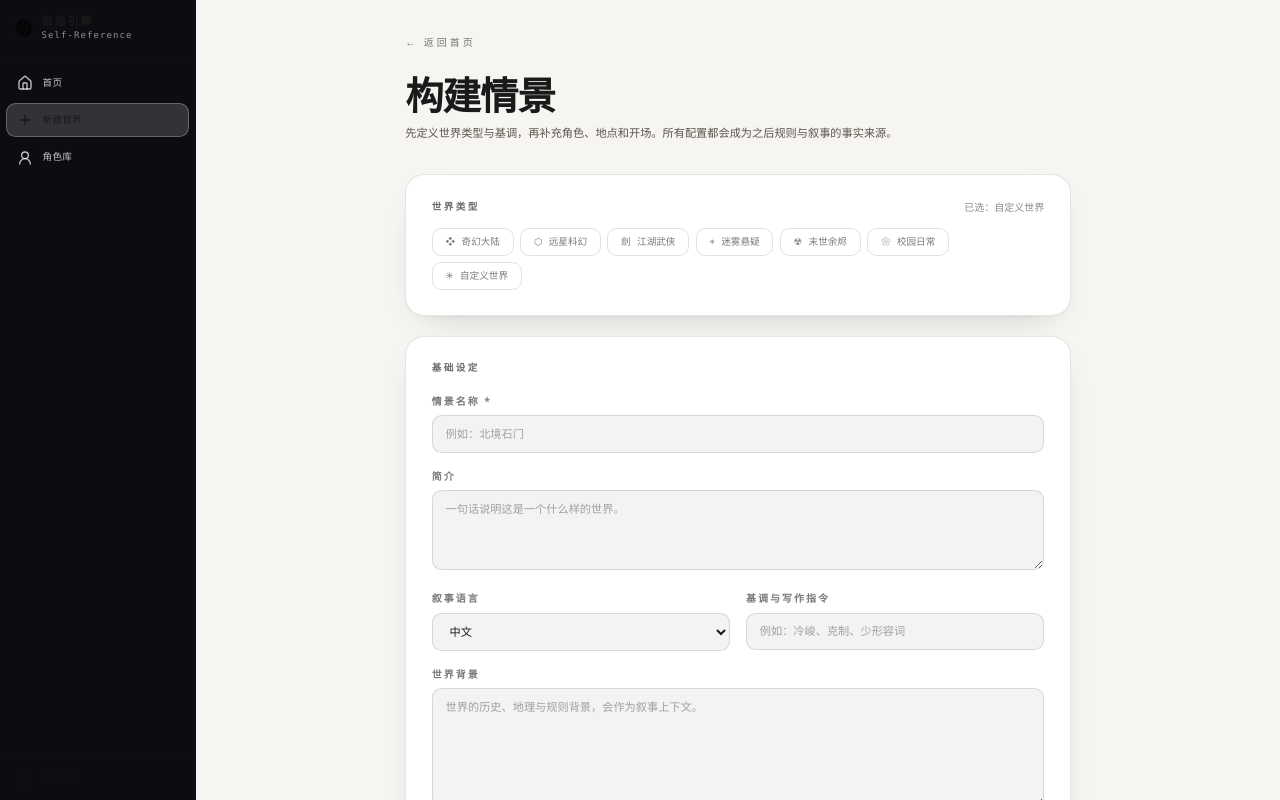
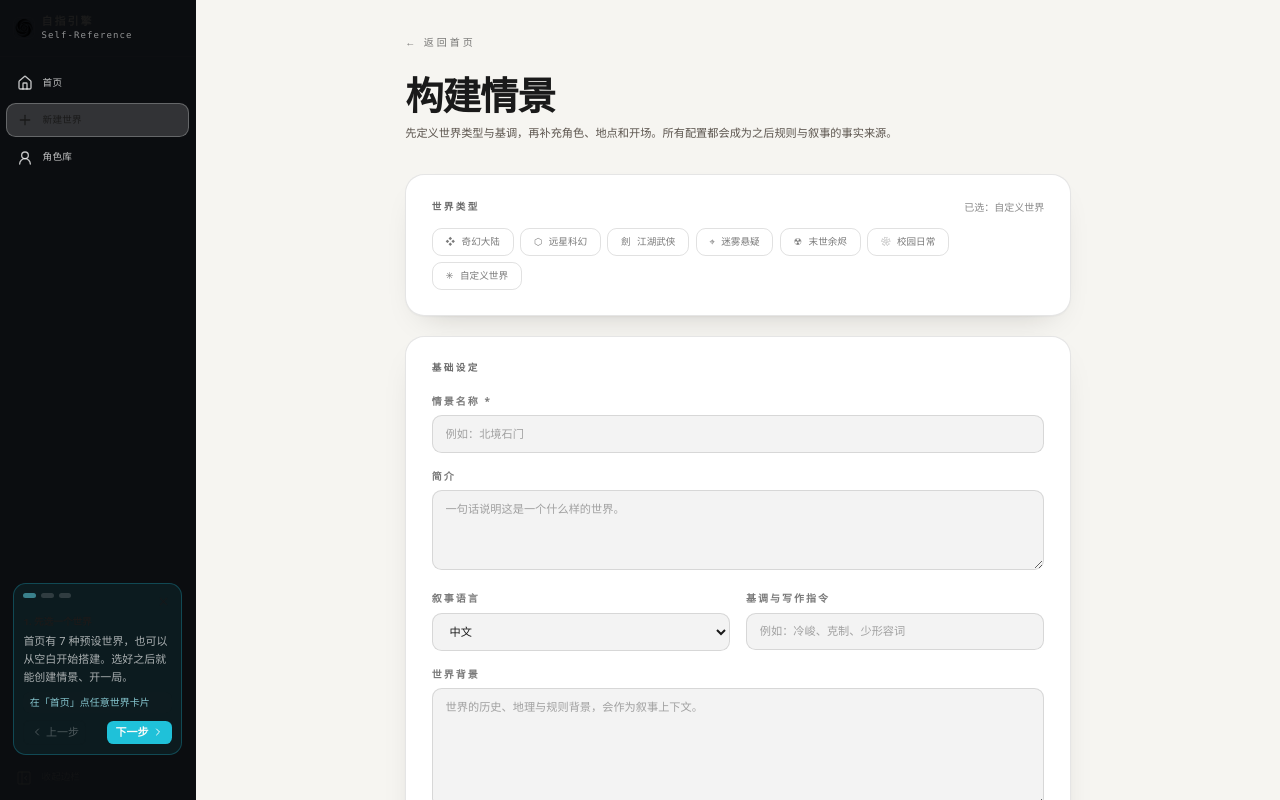
Before and after one commit to LosSca/self-engine, a React (Vite) app in the folder frontend/: page /create in a window 1280 px wide. Built offline with nearby package versions, Linux system fonts and the light colour scheme.

Commit message:
feat(sidebar): step-by-step onboarding guide for new players

```diff
--- /dev/null
+++ b/frontend/src/components/OnboardingGuide.jsx
@@ -0,0 +1,219 @@
+import { useEffect, useMemo, useState } from 'react'
+import { X, ChevronRight, ChevronLeft, Check, HelpCircle } from 'lucide-react'
+
+const STORAGE_KEY = 'lunar_onboarding_v1'
+
+/**
+ * 新手引导。三步走，每一步都指向边栏上的一个真实入口：
+ * 1. 从首页开始（选一个世界类型）
+ * 2. 进入游玩后先看角色档案
+ * 3. 用背包 / 地图推进剧情
+ *
+ * 设计取舍：
+ * - 不做全屏遮罩浮层（会挡住正在读的叙事），而是嵌在边栏里的卡片；
+ * - 进度存 localStorage，刷新页面不会从头再来；
+ * - 用户可以随时点「跳过」永久关闭，也可以从边栏底部的问号重新打开。
+ */
+
+const STEPS = [
+  {
+    key: 'world',
+    title: '先选一个世界',
+    body: '首页有 7 种预设世界，也可以从空白开始搭建。选好之后就能创建情景、开一局。',
+    target: null,
+    hint: '在「首页」点任意世界卡片',
+  },
+  {
+    key: 'character',
+    title: '认识你的角色',
+    body: '开局后点左边的「角色档案」，可以查看属性和外观，也能随时更换。',
+    target: 'character',
+    hint: '点左侧「角色档案」',
+  },
+  {
+    key: 'inventory',
+    title: '背包与地图',
+    body: '「背包」管道具，「世界地图」看地点与关系图。这两个面板都从左侧打开，不会打断叙事。',
+    target: 'inventory',
+    hint: '点左侧「背包」或「世界地图」',
+  },
+]
+
+function loadState() {
+  try {
+    const raw = localStorage.getItem(STORAGE_KEY)
+    if (!raw) return { step: 0, done: false, skipped: false }
+    const parsed = JSON.parse(raw)
+    return {
+      step: Math.min(Math.max(Number(parsed.step) || 0, 0), STEPS.length - 1),
+      done: !!parsed.done,
+      skipped: !!parsed.skipped,
+    }
+  } catch {
+    return { step: 0, done: false, skipped: false }
+  }
+}
+
+function saveState(state) {
+  try {
+    localStorage.setItem(STORAGE_KEY, JSON.stringify(state))
+  } catch {
+    // 本地存储不可用时只在本次会话里记住
+  }
+}
+
+/**
+ * @param {object} props
+ * @param {boolean} props.collapsed 边栏是否收起（收起时不渲染卡片）
+ * @param {string?} props.activeTool 当前打开的工具，用于在完成一步时自动前进
+ * @param {() => void} [props.onHighlight] 高亮某个边栏条目（由 Sidebar 实现）
+ */
+export default function OnboardingGuide({ collapsed, activeTool, onHighlight, variant = 'app' }) {
+  // 游玩界面里已经没有「选世界」这一步了，直接从角色档案讲起
+  const steps = useMemo(() => (variant === 'play' ? STEPS.slice(1) : STEPS), [variant])
+  const [state, setState] = useState(loadState)
+  const [showAgain, setShowAgain] = useState(false)
+
+  useEffect(() => {
+    saveState(state)
+  }, [state])
+
+  // 用户在引导指向某个工具时真的点开了它，就自动算作完成这一步。
+  // 不用 effect 监听 activeTool（react-hooks/set-state-in-effect 禁止在 effect 里同步 setState），
+  // 而是渲染时比对上一步的值，用「派生 + 渲染期修正」的方式推进。
+  const expected = steps[state.step]?.target
+  const [seenTool, setSeenTool] = useState(activeTool)
+  if (activeTool !== seenTool) {
+    setSeenTool(activeTool)
+    if (expected && activeTool === expected && !state.done && !state.skipped) {
+      setState((s) => (s.step >= steps.length - 1 ? { ...s, done: true } : { ...s, step: s.step + 1 }))
+    }
+  }
+
+  useEffect(() => {
+    onHighlight?.(state.done || state.skipped ? null : steps[state.step]?.target || null)
+  }, [state.step, state.done, state.skipped, onHighlight, steps])
+
+  const step = steps[Math.min(state.step, steps.length - 1)]
+  const visible = !collapsed && (showAgain || (!state.done && !state.skipped))
+
+  const advance = () => {
+    setState((s) => {
+      if (s.step >= steps.length - 1) return { ...s, done: true }
+      return { ...s, step: s.step + 1 }
+    })
+  }
+  const back = () => setState((s) => ({ ...s, step: Math.max(0, s.step - 1) }))
+  const skip = () => setState((s) => ({ ...s, skipped: true, done: false }))
+  const restart = () => setState({ step: 0, done: false, skipped: false })
+
+  const progress = useMemo(() => {
+    const filled = state.done ? steps.length : state.step
+    return Array.from({ length: steps.length }, (_, i) => i < filled)
+  }, [state.step, state.done, steps])
+
+  // 收起状态下只留一个问号按钮，不占空间
+  if (collapsed) {
+    return (
+      <button
+        type="button"
+        onClick={() => { setShowAgain(true); window.dispatchEvent(new Event('lunar:expand-sidebar')) }}
+        title="新手引导"
+        aria-label="新手引导"
+        data-testid="onboarding-compact"
+        className="mx-auto mb-1 flex h-9 w-9 items-center justify-center rounded-xl text-white/60 hover:text-white hover:bg-white/[0.10] transition-all"
+      >
+        <HelpCircle size={16} />
+      </button>
+    )
+  }
+
+  if (!visible) {
+    return (
+      <button
+        type="button"
+        onClick={() => { setShowAgain(true); restart() }}
+        data-testid="onboarding-reopen"
+        className="flex w-full items-center gap-3 rounded-xl px-3 py-2 text-white/60 hover:text-white hover:bg-white/[0.10] transition-all"
+      >
+        <HelpCircle size={16} className="shrink-0" />
+        <span className="text-xs font-medium">新手引导</span>
+      </button>
+    )
+  }
+
+  return (
+    <div
+      data-testid="onboarding-card"
+      data-step={step.key}
+      className="mx-2 mb-2 rounded-2xl border border-cyan-400/25 bg-cyan-400/[0.07] p-3"
+    >
+      <div className="mb-2 flex items-start justify-between gap-2">
+        <div className="flex items-center gap-1.5">
+          {progress.map((filled, i) => (
+            <span
+              key={i}
+              className={`h-1.5 w-4 rounded-full transition-colors ${filled ? 'bg-cyan-300' : i === state.step ? 'bg-cyan-300/50' : 'bg-white/15'}`}
+            />
+          ))}
+        </div>
+        <div className="flex items-center gap-1">
+          {state.done && <Check size={13} className="text-cyan-300" />}
+          <button
+            type="button"
+            onClick={() => { skip(); setShowAgain(false) }}
+            title="跳过引导"
+            aria-label="跳过引导"
+            className="rounded-md p-0.5 text-white/45 hover:text-white hover:bg-white/10 transition-colors"
+          >
+            <X size={13} />
+          </button>
+        </div>
+      </div>
+
+      {state.done ? (
+        <>
+          <p className="mb-1 text-xs font-bold text-white">引导完成</p>
+          <p className="mb-2 text-[11px] leading-relaxed text-white/65">
+            左侧每个图标都是一个工具，点开就在右边展开。随时可以从这里重新打开这份引导。
+          </p>
+          <button
+            type="button"
+            onClick={() => { setShowAgain(false); restart() }}
+            className="w-full rounded-lg border border-white/15 px-2 py-1.5 text-[11px] font-medium text-white/80 hover:border-white/35 hover:text-white transition-colors"
+          >
+            再看一遍
+          </button>
+        </>
+      ) : (
+        <>
+          <p className="mb-1 text-xs font-bold text-white">
+            {state.step + 1}. {step.title}
+          </p>
+          <p className="mb-2 text-[11px] leading-relaxed text-white/65">{step.body}</p>
+          <p className="mb-2 rounded-lg bg-black/30 px-2 py-1 text-[10px] text-cyan-200/80">{step.hint}</p>
+          <div className="flex items-center gap-1.5">
+            <button
+              type="button"
+              onClick={back}
+              disabled={state.step === 0}
+              className="flex items-center gap-1 rounded-lg border border-white/15 px-2 py-1 text-[11px] text-white/75 enabled:hover:border-white/35 enabled:hover:text-white disabled:opacity-35 transition-colors"
+            >
+              <ChevronLeft size={12} />
+              上一步
+            </button>
+            <button
+              type="button"
+              onClick={advance}
+              data-testid="onboarding-next"
+              className="ml-auto flex items-center gap-1 rounded-lg bg-cyan-400/90 px-2.5 py-1 text-[11px] font-semibold text-black hover:bg-cyan-300 transition-colors"
+            >
+              {state.step === steps.length - 1 ? '完成' : '下一步'}
+              <ChevronRight size={12} />
+            </button>
+          </div>
+        </>
+      )}
+    </div>
+  )
+}
--- a/frontend/src/components/Sidebar.jsx
+++ b/frontend/src/components/Sidebar.jsx
@@ -5,6 +5,7 @@ import {
   Globe, Settings, UserRound, PanelLeftClose, PanelLeftOpen, Home, Plus, Power,
 } from 'lucide-react'
 import { useGameStore } from '../store'
+import OnboardingGuide from './OnboardingGuide'
 
 const TOOL_GROUPS = [
   {
@@ -64,15 +65,24 @@ function useCollapsed() {
  */
 export default function Sidebar({ variant = 'app', activeTool, onTool, traces = 0 }) {
   const [collapsed, setCollapsed] = useCollapsed()
+  // 新手引导会点亮对应的边栏条目，提示「下一步点这里」
+  const [highlight, setHighlight] = useState(null)
+  useEffect(() => {
+    const expand = () => setCollapsed(false)
+    window.addEventListener('lunar:expand-sidebar', expand)
+    return () => window.removeEventListener('lunar:expand-sidebar', expand)
+  }, [setCollapsed])
   const activeCampaignId = useGameStore((s) => s.activeCampaignId)
   const clearSession = useGameStore((s) => s.clearSession)
 
-  const itemClass = (on) => [
+  const itemClass = (on, id) => [
     'group relative flex items-center gap-3 rounded-xl transition-all duration-150 select-none',
     collapsed ? 'justify-center px-0 py-2.5' : 'px-3 py-2.5 w-full',
     on
       ? 'bg-white/[0.16] text-white border border-white/25'
-      : 'text-white/75 hover:text-white hover:bg-white/[0.10] border border-transparent',
+      : highlight && highlight === id
+        ? 'text-white bg-cyan-400/[0.12] border border-cyan-400/40 animate-pulse-slow'
+        : 'text-white/75 hover:text-white hover:bg-white/[0.10] border border-transparent',
   ].join(' ')
 
   const navItem = (to, Icon, label) => (
@@ -107,7 +117,7 @@ export default function Sidebar({ variant = 'app', activeTool, onTool, traces =
         aria-label={label}
         aria-pressed={on}
         data-testid={`sidebar-tool-${id}`}
-        className={itemClass(on)}
+        className={itemClass(on, id)}
       >
         <Icon size={16} className="shrink-0" />
         {!collapsed && <span className="text-xs font-medium tracking-wide truncate flex-1 text-left">{label}</span>}
@@ -166,7 +176,8 @@ export default function Sidebar({ variant = 'app', activeTool, onTool, traces =
         )}
       </nav>
 
-      <div className="flex-none border-t border-white/5 p-2 space-y-1">
+      <div className="flex-none p-2 space-y-1">
+        <OnboardingGuide collapsed={collapsed} activeTool={activeTool} onHighlight={setHighlight} variant={variant} />
         {variant === 'play' && (
           <button
             type="button"
```
